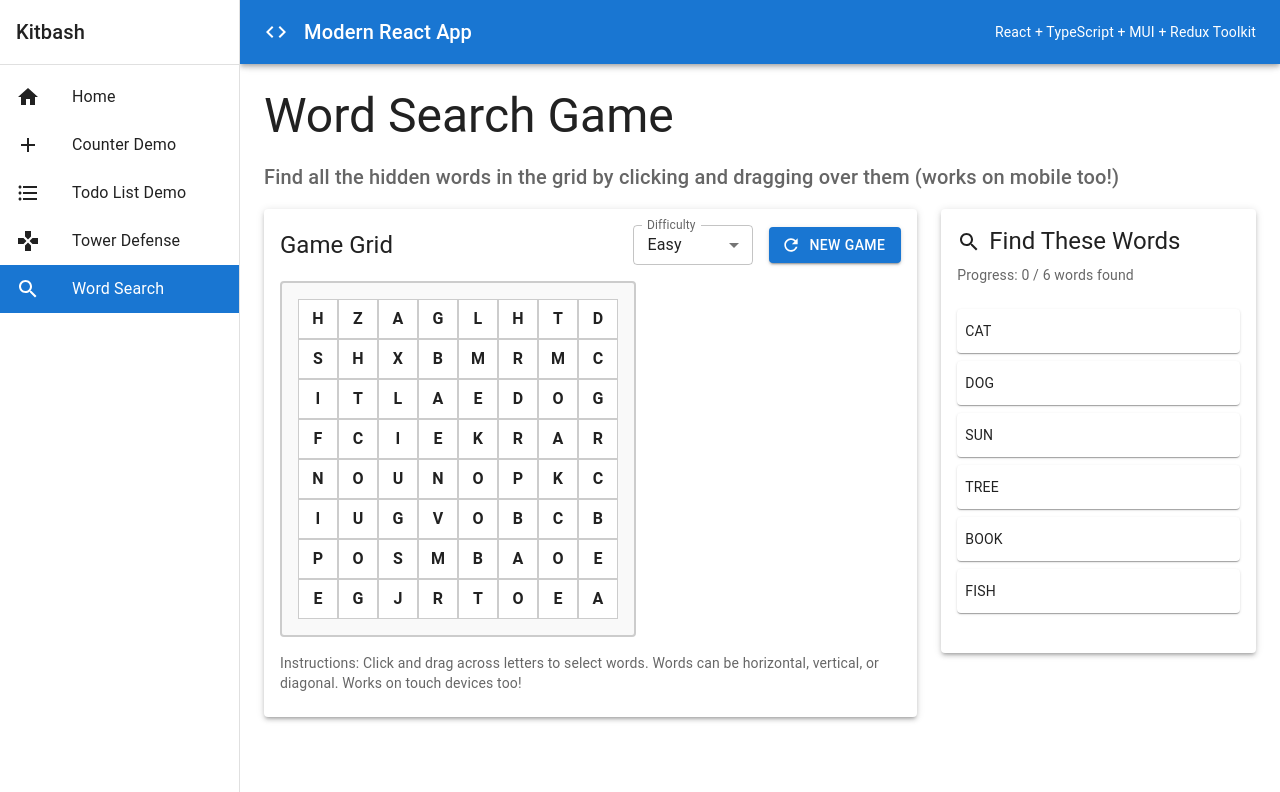
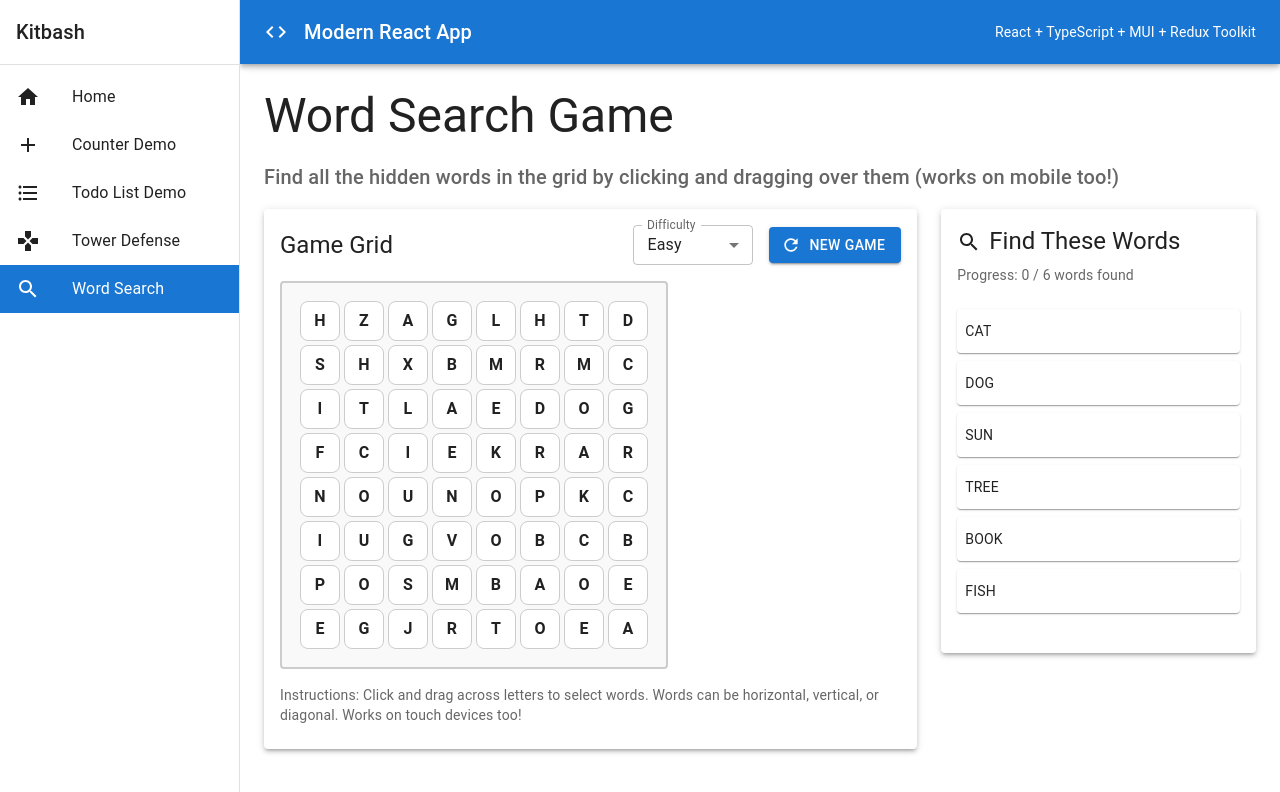
Before and after one commit to taco429/kitbash, a React (Vite) app: page /kitbash/word-search in a window 1280 px wide. Shown: the top 792 px of the page. Built offline with nearby package versions, Linux system fonts and the light colour scheme.

Commit message:
update ux for dragging

```diff
--- a/src/pages/WordSearchPage.tsx
+++ b/src/pages/WordSearchPage.tsx
@@ -16,11 +16,40 @@ import {
   InputLabel,
   Select,
   MenuItem,
-  SelectChangeEvent
+  SelectChangeEvent,
+  keyframes
 } from '@mui/material'
 import { Refresh, EmojiEvents, Search } from '@mui/icons-material'
 import { useAppDispatch, useAppSelector } from '../hooks/redux'
 import { newGame, startSelection, updateSelection, endSelection, clearSelection } from '../store/wordSearchSlice'
+
+// Define keyframe animations
+const pulseAnimation = keyframes`
+  0% {
+    transform: scale(1);
+    opacity: 1;
+  }
+  50% {
+    transform: scale(1.2);
+    opacity: 0.7;
+  }
+  100% {
+    transform: scale(1);
+    opacity: 1;
+  }
+`
+
+const bounceAnimation = keyframes`
+  0%, 20%, 50%, 80%, 100% {
+    transform: translate(-50%, -50%) scale(1);
+  }
+  40% {
+    transform: translate(-50%, -50%) scale(1.3);
+  }
+  60% {
+    transform: translate(-50%, -50%) scale(1.1);
+  }
+`
 
 export const WordSearchPage = () => {
   const dispatch = useAppDispatch()
@@ -181,8 +210,10 @@ export const WordSearchPage = () => {
     return selectedCells.some((cell: { row: number; col: number }) => cell.row === row && cell.col === col)
   }
 
-  const isCellInHoverPath = (row: number, col: number) => {
-    if (!hoverCell || !startCell || !isDragging) return false
+  const isCellInHoverPath = (row: number, col: number): { isInPath: boolean; stepIndex: number; totalSteps: number } => {
+    if (!hoverCell || !startCell || !isDragging) {
+      return { isInPath: false, stepIndex: 0, totalSteps: 0 }
+    }
 
     const deltaRow = hoverCell.row - startCell.row
     const deltaCol = hoverCell.col - startCell.col
@@ -197,19 +228,30 @@ export const WordSearchPage = () => {
         const checkRow = startCell.row + i * stepRow
         const checkCol = startCell.col + i * stepCol
         if (checkRow === row && checkCol === col) {
-          return true
+          return { isInPath: true, stepIndex: i, totalSteps: steps }
         }
       }
     }
 
-    return false
+    return { isInPath: false, stepIndex: 0, totalSteps: 0 }
   }
 
   const getCellStyle = (row: number, col: number) => {
     const isSelected = isCellSelected(row, col)
-    const isInHoverPath = isCellInHoverPath(row, col)
+    const pathInfo = isCellInHoverPath(row, col)
+    const isInHoverPath = pathInfo.isInPath
     const isStartCell = startCell && startCell.row === row && startCell.col === col
     const isEndCell = selectionEnd && selectionEnd.row === row && selectionEnd.col === col
+    const isDraggingStart = isDragging && isStartCell
+    const isDraggingEnd = isDragging && hoverCell && hoverCell.row === row && hoverCell.col === col
+
+    // Check if current selection direction is valid
+    const isValidDirection = startCell && hoverCell ?
+      (() => {
+        const deltaRow = hoverCell.row - startCell.row
+        const deltaCol = hoverCell.col - startCell.col
+        return deltaRow === 0 || deltaCol === 0 || Math.abs(deltaRow) === Math.abs(deltaCol)
+      })() : false
 
     const baseStyle = {
       width: '40px',
@@ -218,12 +260,45 @@ export const WordSearchPage = () => {
       alignItems: 'center',
       justifyContent: 'center',
       border: '1px solid #ccc',
+      borderRadius: '8px',
       cursor: 'pointer',
       userSelect: 'none' as const,
       fontSize: '16px',
       fontWeight: 'bold',
       transition: 'all 0.1s ease',
-      touchAction: 'none' // Prevent default touch behaviors
+      touchAction: 'none', // Prevent default touch behaviors
+      position: 'relative' as const,
+      zIndex: 1,
+      margin: '2px',
+      boxSizing: 'border-box' as const
+    }
+
+    // Special styling for start cell during dragging
+    if (isDraggingStart) {
+      return {
+        ...baseStyle,
+        backgroundColor: '#1565c0',
+        color: 'white',
+        border: '3px solid #0d47a1',
+        borderRadius: '10px',
+        boxShadow: '0 0 10px rgba(21, 101, 192, 0.5), inset 0 0 10px rgba(13, 71, 161, 0.3)',
+        transform: 'scale(1.1)',
+        zIndex: 10
+      }
+    }
+
+    // Special styling for end cell during dragging - only if direction is valid
+    if (isDraggingEnd && !isStartCell && isValidDirection) {
+      return {
+        ...baseStyle,
+        backgroundColor: '#1976d2',
+        color: 'white',
+        border: '3px solid #1565c0',
+        borderRadius: '10px',
+        boxShadow: '0 0 8px rgba(25, 118, 210, 0.4)',
+        transform: 'scale(1.05)',
+        zIndex: 9 // Appear above path since direction is valid
+      }
     }
 
     if (isSelected) {
@@ -231,16 +306,27 @@ export const WordSearchPage = () => {
         ...baseStyle,
         backgroundColor: isStartCell ? '#1976d2' : isEndCell ? '#1565c0' : '#2196f3',
         color: 'white',
-        border: '2px solid #1976d2'
+        border: '2px solid #1976d2',
+        borderRadius: '9px',
+        zIndex: 6 // Ensure selected cells appear above the yellow path indicator
       }
     }
 
     if (isInHoverPath) {
+      // Create gradient effect along the path
+      const progress = pathInfo.stepIndex / Math.max(pathInfo.totalSteps, 1)
+      const opacity = 0.3 + (0.4 * (1 - progress)) // Fade from start to end
+      const blueIntensity = Math.floor(227 + (28 * progress)) // Gradient from light to darker blue
+
       return {
         ...baseStyle,
-        backgroundColor: '#e3f2fd',
+        backgroundColor: `rgba(33, 150, 243, ${opacity})`,
         color: '#1976d2',
-        border: '2px solid #2196f3'
+        border: '2px solid #2196f3',
+        borderRadius: '9px',
+        boxShadow: `0 0 ${5 + (5 * (1 - progress))}px rgba(33, 150, 243, ${opacity})`,
+        transform: `scale(${1 + (0.05 * (1 - progress))})`,
+        zIndex: 8 // Ensure hover path cells appear above the yellow path indicator
       }
     }
 
@@ -251,6 +337,91 @@ export const WordSearchPage = () => {
         backgroundColor: '#f5f5f5'
       }
     }
+  }
+
+  // Function to render selection line overlay
+  const renderSelectionLine = () => {
+    if (!isDragging || !startCell || !hoverCell || !gridRef.current) return null
+
+    // Calculate direction validity
+    const deltaRow = hoverCell.row - startCell.row
+    const deltaCol = hoverCell.col - startCell.col
+
+    // Check if it's a valid direction (horizontal, vertical, or diagonal)
+    const isValidDirection = deltaRow === 0 || deltaCol === 0 || Math.abs(deltaRow) === Math.abs(deltaCol)
+
+    // Calculate SVG coordinates (accounting for cell spacing)
+    const cellSize = 40
+    const cellMargin = 4 // 2px margin on each side
+    const cellWithMargin = cellSize + cellMargin
+    const gridPadding = 16
+    const borderWidth = 2
+
+    const startX = startCell.col * cellWithMargin + cellSize / 2 + gridPadding + borderWidth + cellMargin / 2
+    const startY = startCell.row * cellWithMargin + cellSize / 2 + gridPadding + borderWidth + cellMargin / 2
+    const endX = hoverCell.col * cellWithMargin + cellSize / 2 + gridPadding + borderWidth + cellMargin / 2
+    const endY = hoverCell.row * cellWithMargin + cellSize / 2 + gridPadding + borderWidth + cellMargin / 2
+
+    // Calculate grid dimensions
+    const gridWidth = grid[0].length * cellWithMargin + (gridPadding + borderWidth) * 2
+    const gridHeight = grid.length * cellWithMargin + (gridPadding + borderWidth) * 2
+
+    // Calculate path width (about cell width)
+    const pathWidth = cellSize * 1.05 // 105% of cell width for better appearance
+
+    // Style based on direction validity - using more pure yellow colors
+    const validColor = isValidDirection ? "rgba(230, 220, 15, 0.5)" : "rgba(220, 190, 30, 0.5)"
+    const validBorderColor = isValidDirection ? "rgba(230, 220, 15, 0.8)" : "rgba(220, 190, 30, 0.8)"
+
+    return (
+      <Box
+        sx={{
+          position: 'absolute',
+          top: 0,
+          left: 0,
+          width: '100%',
+          height: '100%',
+          pointerEvents: 'none',
+          zIndex: 5
+        }}
+      >
+        <svg
+          width={gridWidth}
+          height={gridHeight}
+          style={{
+            position: 'absolute',
+            top: 0,
+            left: 0,
+            pointerEvents: 'none'
+          }}
+        >
+          {/* Border for the rounded path */}
+          <line
+            x1={startX}
+            y1={startY}
+            x2={endX}
+            y2={endY}
+            stroke={validBorderColor}
+            strokeWidth={pathWidth + 4}
+            strokeLinecap="round"
+            strokeLinejoin="round"
+            opacity="0.4"
+          />
+          {/* Wide semi-transparent path with rounded edges */}
+          <line
+            x1={startX}
+            y1={startY}
+            x2={endX}
+            y2={endY}
+            stroke={validColor}
+            strokeWidth={pathWidth}
+            strokeLinecap="round"
+            strokeLinejoin="round"
+            opacity="0.8"
+          />
+        </svg>
+      </Box>
+    )
   }
 
   const getWordItemStyle = (word: string) => {
@@ -321,7 +492,9 @@ export const WordSearchPage = () => {
                   border: '2px solid #ccc',
                   borderRadius: 1,
                   backgroundColor: '#f9f9f9',
-                  touchAction: 'none' // Prevent default touch behaviors
+                  touchAction: 'none', // Prevent default touch behaviors
+                  position: 'relative',
+                  overflow: 'visible' // Allow SVG to render outside bounds if needed
                 }}
                 onMouseLeave={() => {
                   setHoverCell(null)
@@ -338,6 +511,7 @@ export const WordSearchPage = () => {
                     {row.map((cell: string, colIndex: number) => (
                       <Box
                         key={`${rowIndex}-${colIndex}`}
+                        data-cell={`${rowIndex}-${colIndex}`}
                         sx={getCellStyle(rowIndex, colIndex)}
                         onMouseDown={() => handleMouseDown(rowIndex, colIndex)}
                         onMouseEnter={() => handleMouseEnter(rowIndex, colIndex)}
@@ -352,6 +526,8 @@ export const WordSearchPage = () => {
                     ))}
                   </Box>
                 ))}
+                {/* Render the selection line overlay */}
+                {renderSelectionLine()}
               </Box>
 
               <Box sx={{ mt: 2 }}>
```
